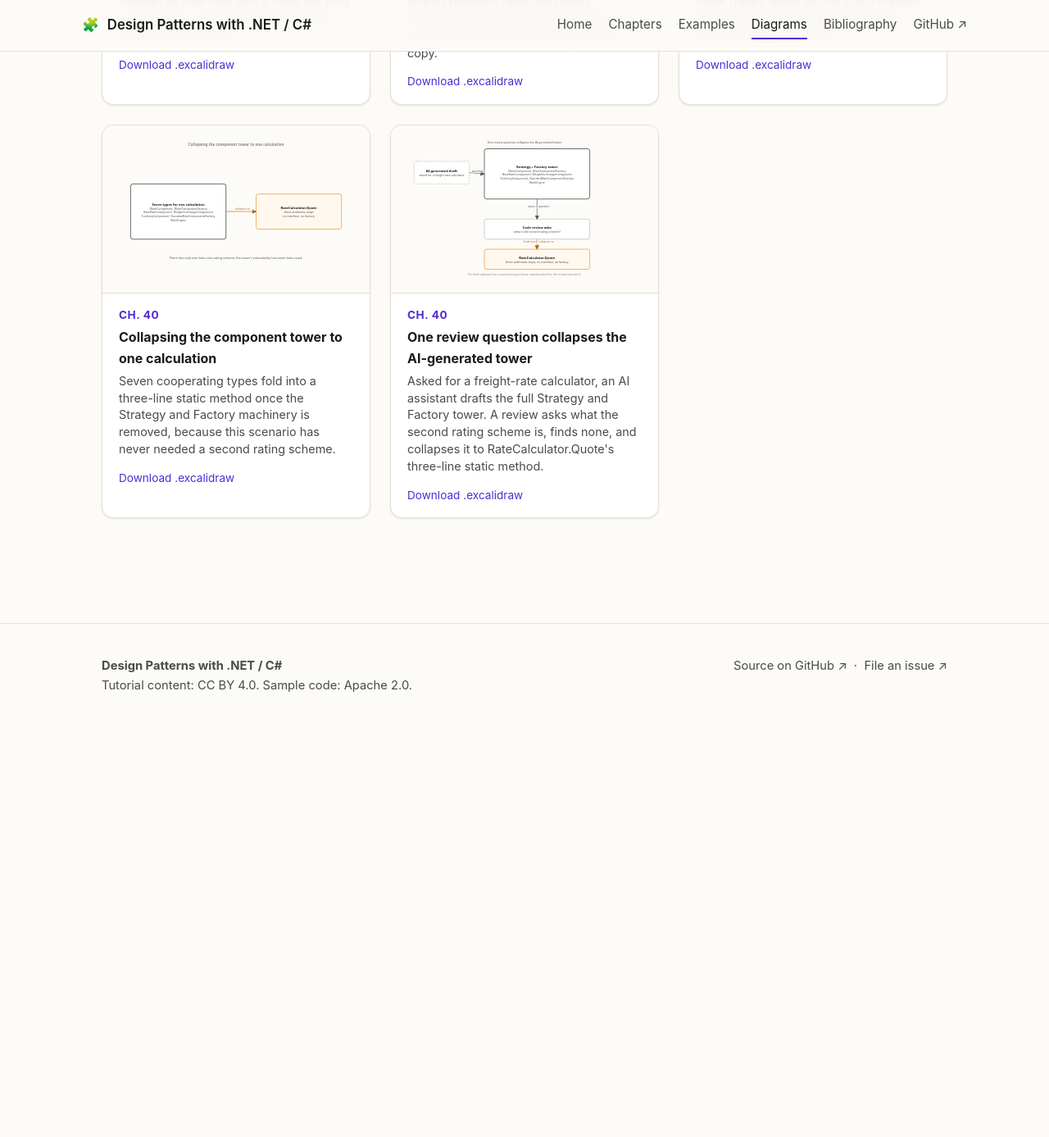
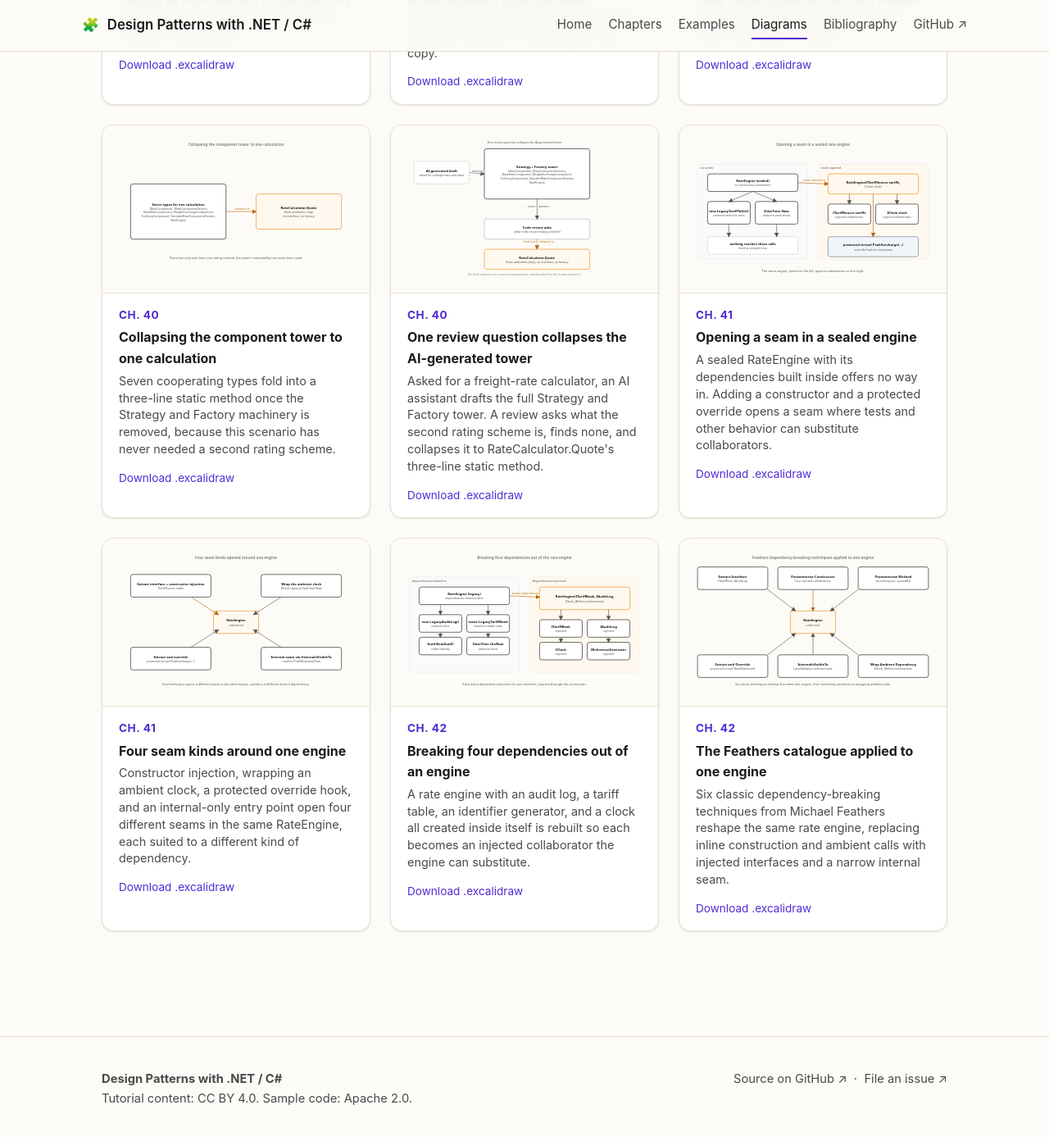
Before and after one commit to patterncatalyst/csharp-design-patterns, a Jekyll site: the page built from diagrams.html, in a window 1280 px wide and 1400 px high, scrolled down 13658 px. Shown: the top 1387 px of the window at 82% size. Built offline with Jekyll 4.4.1, drawn with Linux system fonts in a browser that asks for light colours; before the commit the page ends 14554 px from its top, so only the background shows below that.

Commit message:
feat(r17): ch41/42 diagrams (#78-79, #81-82) + diagrams.yml

```diff
--- a/_data/diagrams.yml
+++ b/_data/diagrams.yml
@@ -703,3 +703,35 @@
     Strategy and Factory tower. A review asks what the second rating scheme
     is, finds none, and collapses it to RateCalculator.Quote's three-line
     static method.
+
+- name: 41-seams-non-virtual-by-default
+  section: "Ch. 41"
+  title: Opening a seam in a sealed engine
+  caption: >-
+    A sealed RateEngine with its dependencies built inside offers no way in.
+    Adding a constructor and a protected override opens a seam where tests
+    and other behavior can substitute collaborators.
+
+- name: 41-c-sharp-seam-kinds
+  section: "Ch. 41"
+  title: Four seam kinds around one engine
+  caption: >-
+    Constructor injection, wrapping an ambient clock, a protected override
+    hook, and an internal-only entry point open four different seams in the
+    same RateEngine, each suited to a different kind of dependency.
+
+- name: 42-dependency-breaking-techniques
+  section: "Ch. 42"
+  title: Breaking four dependencies out of an engine
+  caption: >-
+    A rate engine with an audit log, a tariff table, an identifier
+    generator, and a clock all created inside itself is rebuilt so each
+    becomes an injected collaborator the engine can substitute.
+
+- name: 42-feathers-catalogue-in-c-sharp
+  section: "Ch. 42"
+  title: The Feathers catalogue applied to one engine
+  caption: >-
+    Six classic dependency-breaking techniques from Michael Feathers reshape
+    the same rate engine, replacing inline construction and ambient calls
+    with injected interfaces and a narrow internal seam.
```
Also changed, not shown: diagrams/41-c-sharp-seam-kinds.svg (added), diagrams/41-seams-non-virtual-by-default.svg (added), diagrams/42-dependency-breaking-techniques.svg (added), diagrams/42-feathers-catalogue-in-c-sharp.svg (added), 4 other files.
